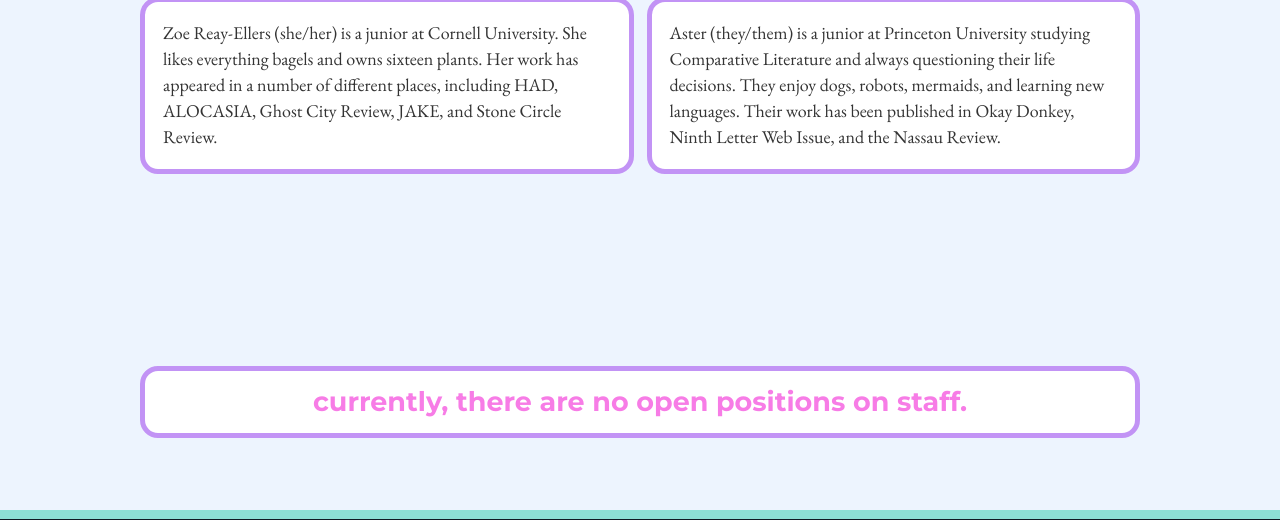
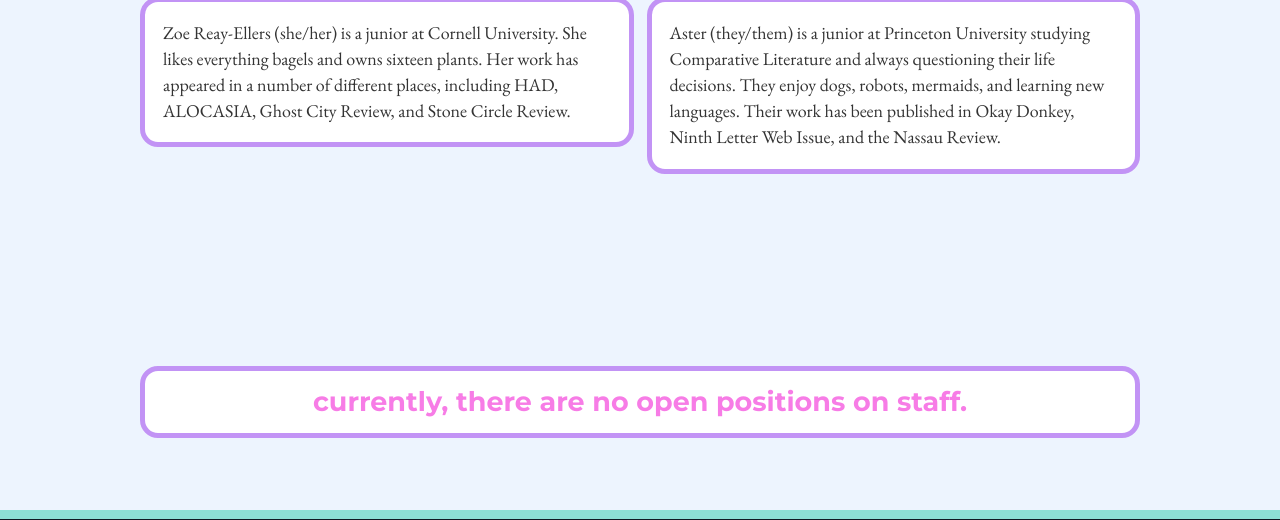
Before and after one commit to mayhathaway/dishsoapmag, a Gatsby site: page /masthead in a window 1280 px wide. Shown: the part 1008-1528 px from the top of the page. Built offline with nearby package versions, Linux system fonts and the light colour scheme; Gatsby itself is replaced by a stand-in of ours.

Commit message:
Update masthead.js

```diff
--- a/src/pages/masthead.js
+++ b/src/pages/masthead.js
@@ -37,7 +37,7 @@ const Masthead = () => {
             </div>
             <div className={mastheadStyles.description}>
             Zoe Reay-Ellers (she/her) is a junior at Cornell University. She likes everything bagels and owns sixteen plants. Her work has appeared
-            in a number of different places, including HAD, ALOCASIA, Ghost City Review, JAKE, and Stone Circle Review.
+            in a number of different places, including HAD, ALOCASIA, Ghost City Review, and Stone Circle Review.
             </div>
           </div>
 
```
